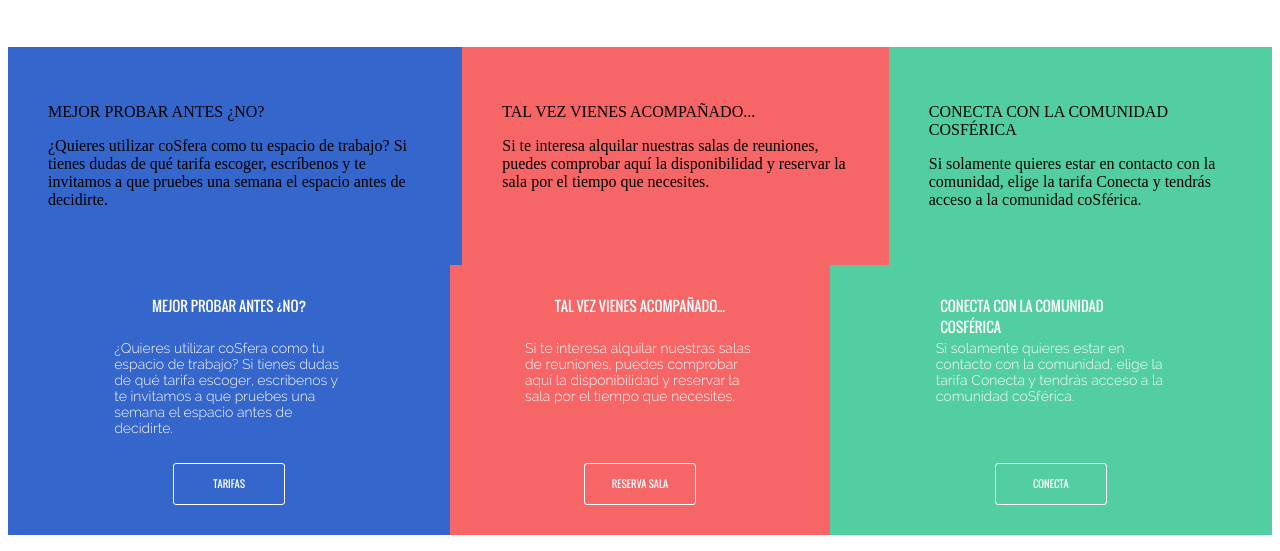
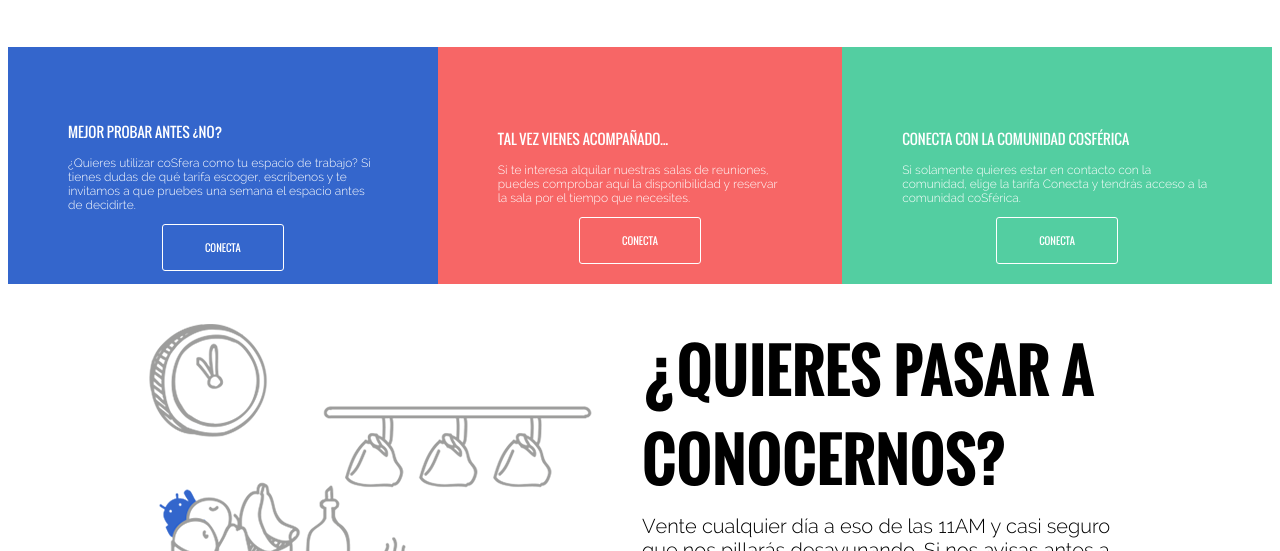
Before and after one commit to isagquesada/cosfera_landing, a website: page app/index.html in a window 1280 px wide. Shown: the part 401-952 px from the top of the page. Drawn offline with nearby package versions, Linux system fonts and the light colour scheme; files that its build step writes are made by us from their sources.

Commit message:
refactoriazacion de seccionone

```diff
--- a/app/index.html
+++ b/app/index.html
@@ -45,64 +45,25 @@
               <img class="header_imagen" src="/images/image_header.png">
       </div>
 
-      <div class="table_container">
-        <div class="table_uno">
-          <p>MEJOR PROBAR ANTES ¿NO?</p>
+      <div class="seccionone">
+        <div class="seccionone_left">
+          <p class="seccionone_tittle">MEJOR PROBAR ANTES ¿NO?</p>
           <p>¿Quieres utilizar coSfera como tu espacio de trabajo? Si tienes dudas de qué tarifa escoger, escríbenos y te invitamos a que pruebes una semana el espacio antes de decidirte.</p>
+           <div class="seccionone_right_button"><p>CONECTA</p></div>
         </div>
-        <div class="table_dos">
-          <p>TAL VEZ VIENES ACOMPAÑADO...</p>
+        <div class="seccionone_center">
+          <p class="seccionone_tittle">TAL VEZ VIENES ACOMPAÑADO...</p>
           <p>Si te interesa alquilar nuestras salas de reuniones, puedes comprobar aquí la disponibilidad y reservar la sala por el tiempo que necesites.</p>
+          <div class="seccionone_left_button"><p>CONECTA</p></div>
         </div>
-        <div class="table_tres">
-          <p>CONECTA CON LA COMUNIDAD COSFÉRICA</p>
+        <div class="seccionone_right">
+          <p class="seccionone_tittle">CONECTA CON LA COMUNIDAD COSFÉRICA</p>
           <p>Si solamente quieres estar en contacto con la comunidad, elige la tarifa Conecta y tendrás acceso a la comunidad coSférica.</p>
+           <div class="seccionone_left_button"><p>CONECTA</p></div>
         </div>
       </div>
 
 
-
-
-
-
-
-
-
-
-      <div class="seccionone">
-
-         <div class="seccionone_left">
-
-            <div class="seccionone_left_title">MEJOR PROBAR ANTES ¿NO?</div>
-            <div class="seccionone_left_description">
-              ¿Quieres utilizar coSfera como tu espacio de trabajo? Si tienes dudas de qué tarifa escoger, escríbenos y te invitamos a que pruebes una semana el espacio antes de decidirte.
-            </div>
-            <div class="seccionone_left_button">TARIFAS</div>
-
-         </div>
-
-         <div class="seccionone_right">
-
-          <div class="seccionone_right_title">CONECTA CON LA COMUNIDAD COSFÉRICA</div>
-            <div class="seccionone_right_description">
-              Si solamente quieres estar en contacto con la comunidad, elige la tarifa Conecta y tendrás acceso a la comunidad coSférica.
-            </div>
-            <div class="seccionone_right_button">CONECTA</div>
-
-         </div>
-
-
-         <div class="seccionone_right_title">
-              TAL VEZ VIENES ACOMPAÑADO...
-            </div>
-
-            <div class="seccionone_right_description">
-              Si te interesa alquilar nuestras salas de reuniones, puedes comprobar aquí la disponibilidad y reservar la sala por el tiempo que necesites.
-            </div>
-
-            <div class="seccionone_right_button">RESERVA SALA</div>
-
-         </div>
 
 
 
--- a/app/styles/_base.scss
+++ b/app/styles/_base.scss
@@ -25,20 +25,28 @@
 $color-gris: rgb(60,60,59);
 $color-grisc: rgb(237,237,237);
 
-@media only screen and (max-width: 1024px){
+@media only all and (max-width: 1024px){
 	.secciontwo_image{
 		img{
 		width: 300px;
 		}
 	}
-	.secciontwo_title{
-	right: 50px;
-	font-family: oswaldbold;
-	font-size: 30px;
+	.header{
+		background-color: red;
 	}
-	.secciontwo_description{
-	right: 500px;
-	font-family: ralewaylight;
-	font-size: 14px;
+
+}
+
+@media only all and (max-width: 720px){
+	.seccionone_left {
+	display: table-row;
 	}
+	.seccionone_right {
+	display: table-row;
+	}
+	.seccionone_center {
+	display: table-row;
+	}
+
+
 }
--- a/app/styles/_header.scss
+++ b/app/styles/_header.scss
@@ -73,88 +73,64 @@
 
 /*TABLA*/
 
-.table_container{
+.seccionone{
 	display: table;
+	height: 200px;
+	position: relative;
 
 }
-.table_uno{
+.seccionone_tittle{
+	font-family: oswaldregular;
+	font-size: 14px;
+}
+.seccionone_left{
 	display: table-cell;
 	vertical-align: middle;
 	background-color: $color-azul;
-	padding: 40px;
+	padding: 60px;
+	font-family: ralewaylight;
+	color: white;
+	font-size: 12px;
+	width: 34%;
+	position: relative;
 }
-.table_dos{
+.seccionone_center{
 	display: table-cell;
 	background-color: $color-rojo;
-	padding: 40px;
+	padding: 60px;
+	font-family: ralewaylight;
+	color: white;
+	font-size: 12px;
+	width: 32%;
+	vertical-align: middle;
+	position: relative;
 }
-.table_tres{
+.seccionone_right{
 	display: table-cell;
 	background-color: $color-verde;
-	padding: 40px;
+	padding: 60px;
+	font-family: ralewaylight;
+	color: white;
+	font-size: 12px;
+	width: 34%;
+	vertical-align: middle;
+	position: relative;
 }
 
-.seccionone{
-	width: 100%;
-	height:270px;
-	position: relative;
-	top: 50%;
-	left: 50%;
-    -webkit-transform: translate(-50%);
-    background-color: $color-rojo;
-}
-.seccionone_left{
-	left: 0px;
-	width: 35%;
-	height: 270px;
-	background-color: $color-azul;
+.seccionone_left_button, .seccionone_right_button, .seccionone_centre_button {
 	position: absolute;
-}
-
-.seccionone_right{
-	right: 0px;
-	width: 35%;
-	height: 270px;
-	background-color: $color-verde;
-	position: absolute;
-}
-
-.seccionone_left_title, .seccionone_right_title, .seccione_centre_tiitle {
-	font-family: oswaldregular;
-	font-size: 14px;
-	color: white;
-	top: 30px;
+	top: 80%px;
 	left: 50%;
 	 -webkit-transform: translate(-50%);
-	position: absolute;
-}
-.seccionone_left_description, .seccionone_right_description, .seccionone_centre_description {
-
-	width: 230px;
-	position: absolute;
-	font-family: ralewaylight;
-	color: white;
-	font-size: 14px;
-	top: 75px;
-	left: 50%;
-	 -webkit-transform: translate(-50%);
-}
-.seccionone_left_button, .seccionone_right_button, .seccionone_centre_button {
-	position: absolute;
-	right: 90px;
+	display: block;
 	border-radius: 3px;
 	border: 1px solid white;
-	width: 110px;
-	height: 40px;
-	bottom: 30px;
-	left: 50%;
-	 -webkit-transform: translate(-50%);
-	line-height: 40px;
+	width: 120px;
+	line-height: 25px;
 	font-family: oswaldregular;
 	color: white;
 	text-align: center;
 	font-size: 10px;
-
 }
 
 
```
